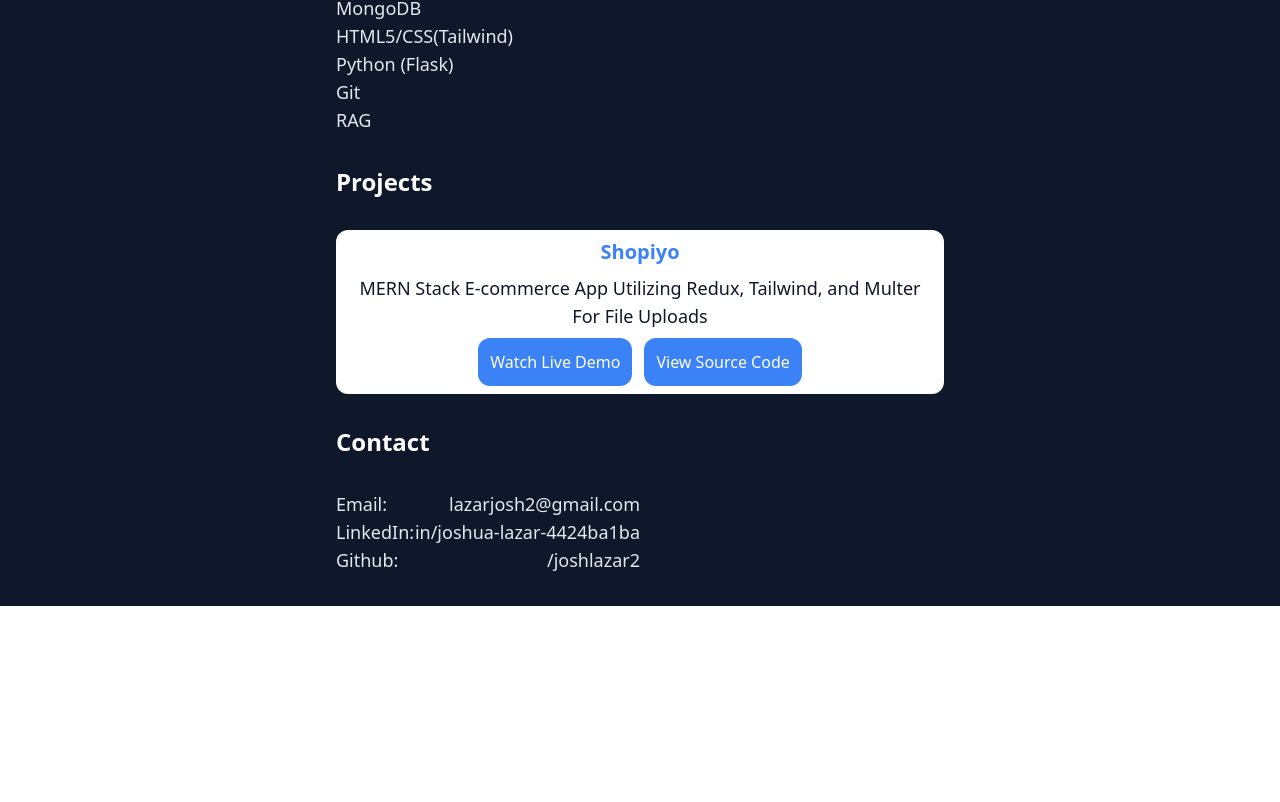
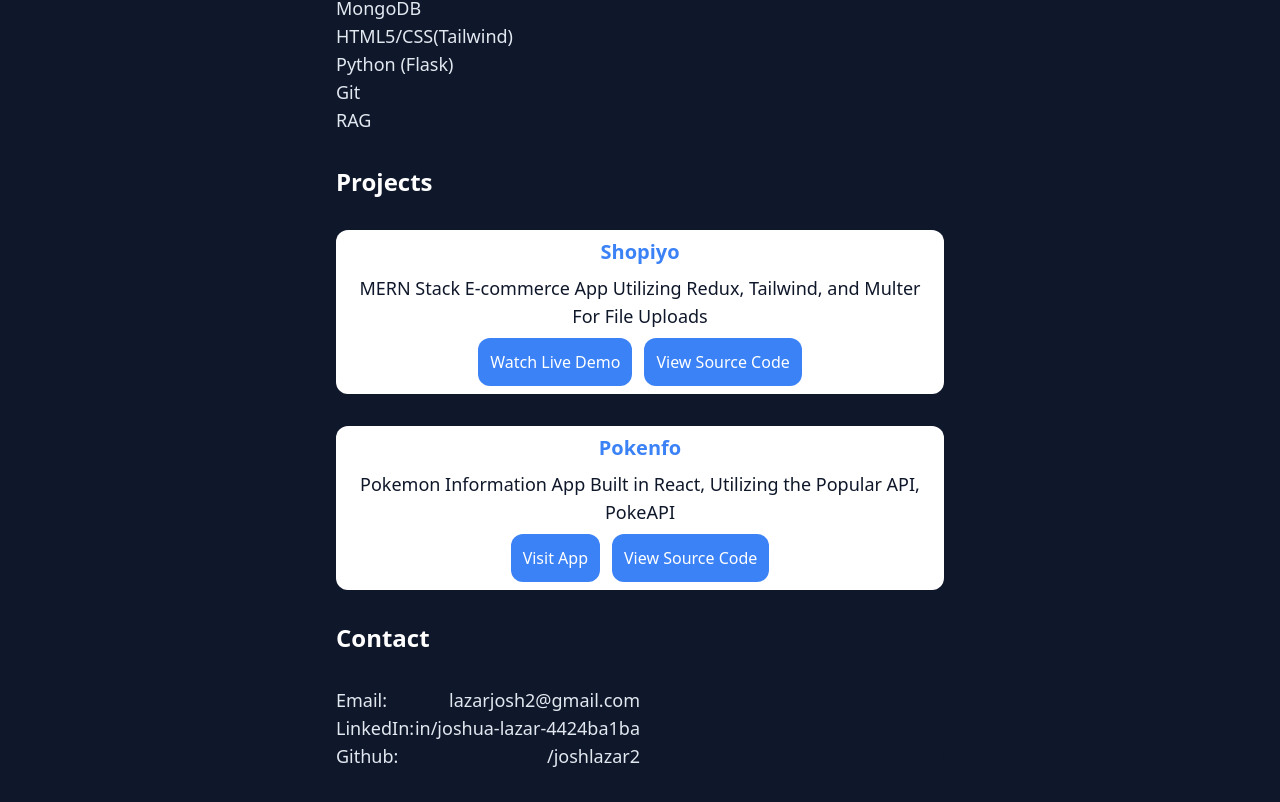
Before and after one commit to joshlazar2/portfolio, a React (Create React App) app in the folder client/: page / in a window 1280 px wide. Shown: the part 542-1344 px from the top of the page. Before the commit the page ends 1148 px from the top, so only its background shows below. Built offline with nearby package versions, Linux system fonts and the light colour scheme.

Commit message:
added pokenfo project

```diff
--- a/client/src/components/Main.jsx
+++ b/client/src/components/Main.jsx
@@ -26,6 +26,14 @@ const Main = () => {
                         <button onClick={() => window.open('https://github.com/joshlazar2/e-commerce', '_blank')} className='bg-blue-500 text-white p-3 rounded-xl hover:shadow-2xl hover:bg-blue-600'>View Source Code</button>
                     </div>
                 </div>
+                <div className='bg-white rounded-xl flex flex-col p-2 justify-center items-center space-y-2'>
+                    <p className='text-xl font-bold text-blue-500'>Pokenfo</p>
+                    <p className='text-lg text-slate-900 text-center'>Pokemon Information App Built in React, Utilizing the Popular API, PokeAPI</p>
+                    <div className='space-x-3'>
+                        <button onClick={() => window.open('https://pokenfo.vercel.app/', '_blank')} className='bg-blue-500 text-white p-3 rounded-xl hover:shadow-2xl hover:bg-blue-600'>Visit App</button>
+                        <button onClick={() => window.open('https://github.com/joshlazar2/Pokenfo', '_blank')} className='bg-blue-500 text-white p-3 rounded-xl hover:shadow-2xl hover:bg-blue-600'>View Source Code</button>
+                    </div>
+                </div>
                 <h2 className='text-white text-2xl font-bold'>Contact</h2>
                 <div className='md:w-1/2 text-right'>
                     <div className='flex justify-between'>
```
